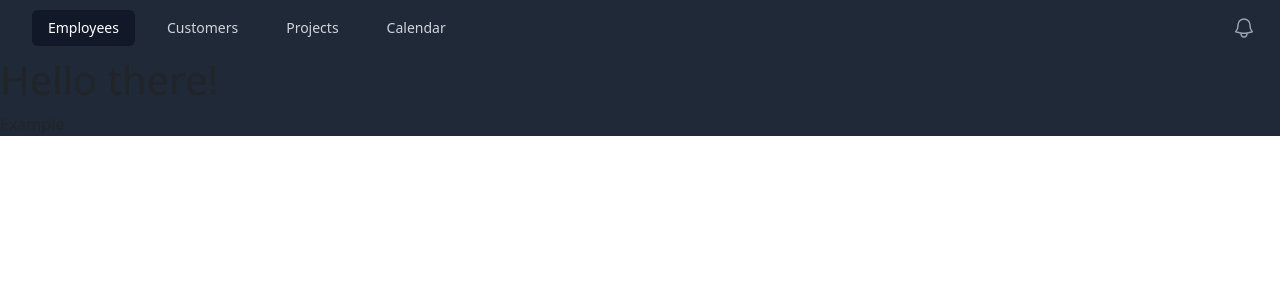
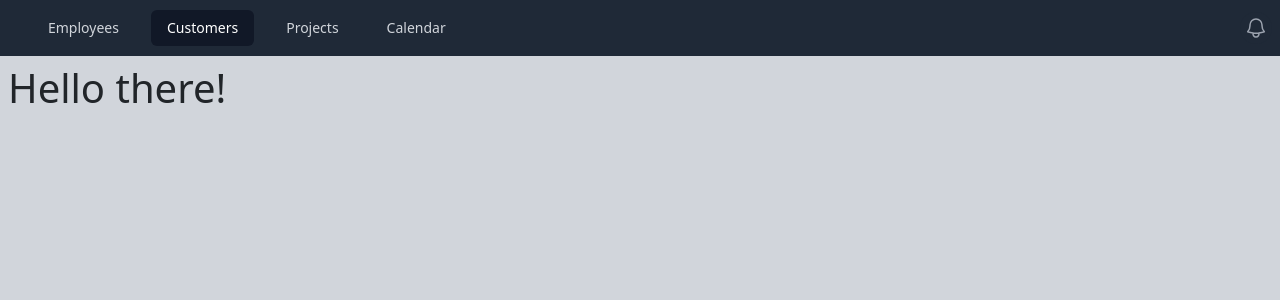
Before and after one commit to JoaoG14/react-course, a React (Create React App) app: page /customers in a window 1280 px wide. Shown: the top 300 px of the page. Built offline with nearby package versions, Linux system fonts and the light colour scheme.

Commit message:
Mobile styling

```diff
--- a/src/App.js
+++ b/src/App.js
@@ -1,27 +1,24 @@
 import "./index.css";
 import Employee from "./components/Employee";
 import { useState } from "react";
-import {v4 as uuidv4} from 'uuid'
+import { v4 as uuidv4 } from "uuid";
 import AddEmployee from "./components/AddEmployee";
 import EditEmployee from "./components/EditEmployee";
 import Header from "./components/Header";
 import Employees from "./pages/Employees";
-import { BrowserRouter, Routes, Route } from 'react-router-dom'
+import { BrowserRouter, Routes, Route } from "react-router-dom";
 import Customers from "./pages/Customers";
 
-
 function App() {
-
-  return  (
-    <Header>
-      <BrowserRouter>
-      <Routes>
-        <Route path='/employees' element={<Employees />} />
-        <Route path='/customers' element={<Customers />} />
-      </Routes>
-      </BrowserRouter>
-
-    </Header>
+  return (
+    <BrowserRouter>
+      <Header>
+        <Routes>
+          <Route path="/employees" element={<Employees />} />
+          <Route path="/customers" element={<Customers />} />
+        </Routes>
+      </Header>
+    </BrowserRouter>
   );
 }
 
--- a/src/components/Header.js
+++ b/src/components/Header.js
@@ -1,20 +1,22 @@
-import { Fragment } from 'react'
-import { Disclosure, Menu, Transition } from '@headlessui/react'
-import { Bars3Icon, BellIcon, XMarkIcon } from '@heroicons/react/24/outline'
+import { Fragment } from "react";
+import { Disclosure, Menu, Transition } from "@headlessui/react";
+import { Bars3Icon, BellIcon, XMarkIcon } from "@heroicons/react/24/outline";
+import { NavLink } from "react-router-dom";
 
 const navigation = [
-  { name: 'Employees', href: '/employees', current: true },
-  { name: 'Customers', href: '/customers', current: false },
-  { name: 'Projects', href: '#', current: false },
-  { name: 'Calendar', href: '#', current: false },
-]
+  { name: "Employees", href: "/employees" },
+  { name: "Customers", href: "/customers" },
+  { name: "Projects", href: "/other" },
+  { name: "Calendar", href: "/other2" },
+];
 
 function classNames(...classes) {
-  return classes.filter(Boolean).join(' ')
+  return classes.filter(Boolean).join(" ");
 }
 
 export default function Header(props) {
   return (
+    <>
     <Disclosure as="nav" className="bg-gray-800">
       {({ open }) => (
         <>
@@ -33,24 +35,24 @@ export default function Header(props) {
                 </Disclosure.Button>
               </div>
               <div className="flex flex-1 items-center justify-center sm:items-stretch sm:justify-start">
-                <div className="flex flex-shrink-0 items-center">
-
-                </div>
+                <div className="flex flex-shrink-0 items-center"></div>
                 <div className="hidden sm:ml-6 sm:block">
                   <div className="flex space-x-4">
                     {navigation.map((item) => (
-                      <a
+                      <NavLink
                         key={item.name}
-                        href={item.href}
-                        className={classNames(
-                          item.current ? 'no-underline bg-gray-900 text-white' :
-                          'no-underline text-gray-300 hover:bg-gray-700 hover:text-white',
-                          'rounded-md px-3 py-2 text-sm font-medium'
-                        )}
-                        aria-current={item.current ? 'page' : undefined}
+                        to={item.href}
+                        className={({ isActive }) => {
+                          return (
+                            "px-3 py-2 rounded-md text-sm font-medium no-underline " +
+                            (!isActive
+                              ? " text-gray-300 hover:bg-gray-700 hover:text-white"
+                              : "bg-gray-900 text-white")
+                          );
+                        }}
                       >
                         {item.name}
-                      </a>
+                      </NavLink>
                     ))}
                   </div>
                 </div>
@@ -64,59 +66,6 @@ export default function Header(props) {
                   <span className="sr-only">View notifications</span>
                   <BellIcon className="h-6 w-6" aria-hidden="true" />
                 </button>
-
-                {/* Profile dropdown */}
-                <Menu as="div" className="relative ml-3">
-                  <div>
-                    <Menu.Button className="relative flex rounded-full bg-gray-800 text-sm focus:outline-none focus:ring-2 focus:ring-white focus:ring-offset-2 focus:ring-offset-gray-800">
-                      <span className="absolute -inset-1.5" />
-                      <span className="sr-only">Open user menu</span>
-
-                    </Menu.Button>
-                  </div>
-                  <Transition
-                    as={Fragment}
-                    enter="transition ease-out duration-100"
-                    enterFrom="transform opacity-0 scale-95"
-                    enterTo="transform opacity-100 scale-100"
-                    leave="transition ease-in duration-75"
-                    leaveFrom="transform opacity-100 scale-100"
-                    leaveTo="transform opacity-0 scale-95"
-                  >
-                    <Menu.Items className="absolute right-0 z-10 mt-2 w-48 origin-top-right rounded-md bg-white py-1 shadow-lg ring-1 ring-black ring-opacity-5 focus:outline-none">
-                      <Menu.Item>
-                        {({ active }) => (
-                          <a
-                            href="#"
-                            className={classNames(active ? 'bg-gray-100' : '', 'block px-4 py-2 text-sm text-gray-700')}
-                          >
-                            Your Profile
-                          </a>
-                        )}
-                      </Menu.Item>
-                      <Menu.Item>
-                        {({ active }) => (
-                          <a
-                            href="#"
-                            className={classNames(active ? 'bg-gray-100' : '', 'block px-4 py-2 text-sm text-gray-700')}
-                          >
-                            Settings
-                          </a>
-                        )}
-                      </Menu.Item>
-                      <Menu.Item>
-                        {({ active }) => (
-                          <a
-                            href="#"
-                            className={classNames(active ? 'bg-gray-100' : '', 'block px-4 py-2 text-sm text-gray-700')}
-                          >
-                            Sign out
-                          </a>
-                        )}
-                      </Menu.Item>
-                    </Menu.Items>
-                  </Transition>
-                </Menu>
               </div>
             </div>
           </div>
@@ -124,25 +73,31 @@ export default function Header(props) {
           <Disclosure.Panel className="sm:hidden">
             <div className="space-y-1 px-2 pb-3 pt-2">
               {navigation.map((item) => (
-                <Disclosure.Button
+                <NavLink
                   key={item.name}
-                  as="a"
-                  href={item.href}
-                  className={classNames(
-                    item.current ? 'bg-gray-900 text-white' : 'text-gray-300 hover:bg-gray-700 hover:text-white',
-                    'block rounded-md px-3 py-2 text-base font-medium'
-                  )}
-                  aria-current={item.current ? 'page' : undefined}
+                  to={item.href}
+                  className={({ isActive }) => {
+                    return (
+                      "block rounded-md px-3 py-2 text-base font-medium no-underline " +
+                      (!isActive
+                        ? " text-gray-300 hover:bg-gray-700 hover:text-white"
+                        : "bg-gray-900 text-white")
+                    );
+                  }}
                 >
                   {item.name}
-                </Disclosure.Button>
+                </NavLink>
               ))}
             </div>
           </Disclosure.Panel>
-          {props.children}
-          <footer>Example</footer>
+
+
         </>
       )}
     </Disclosure>
-  )
+    <div className="bg-gray-300">
+          <div className=" min-h-screen p-2 max-w-7xl mx-auto">{props.children}</div>
+    </div>
+    </>
+  );
 }
--- a/src/pages/Employees.js
+++ b/src/pages/Employees.js
@@ -70,10 +70,10 @@ function Employees() {
 
   const showEmployees = true;
   return (
-    <div className="App bg-gray-300 min-h-screen">
+    <div>
       {showEmployees ? (
         <>
-          <div className="flex flex-wrap justify-center my-2">
+          <div className="flex flex-wrap justify-center">
             {employees.map((employee) => {
               const editEmployee = <EditEmployee
               id={employee.id}
```
